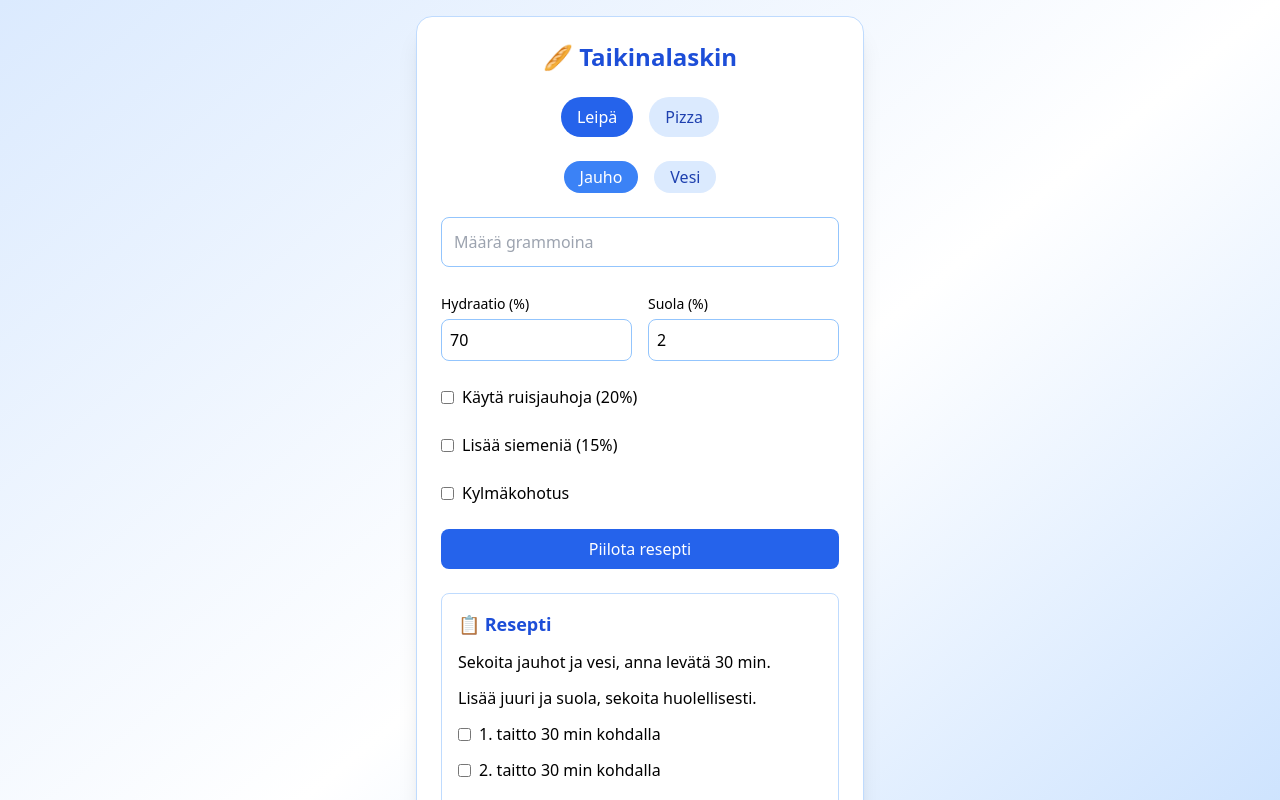
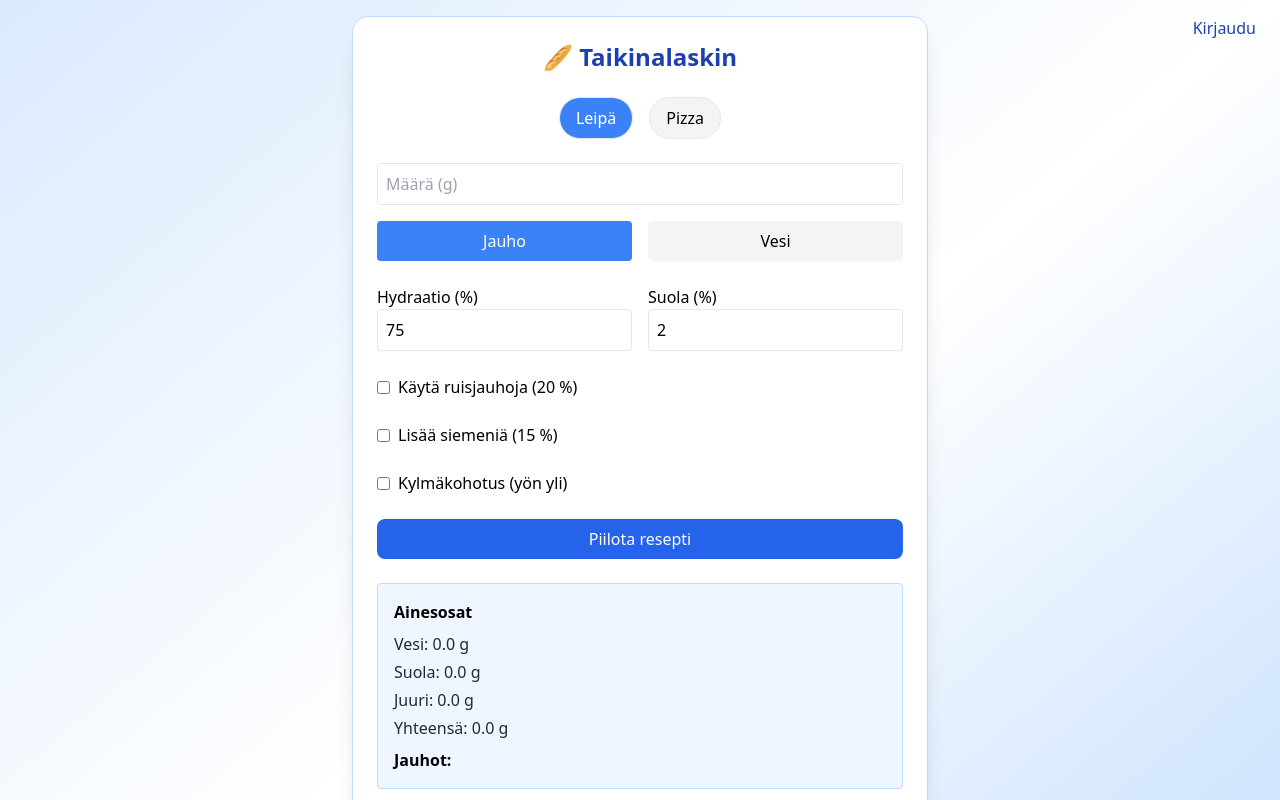
Before and after one commit to VilleJLehtola/Dough-calculator, a React (Vite) app: page / in a window 1280 px wide. Both pictures are taken after a click on the button "Näytä resepti". Shown: the top 800 px of the page. Built offline with nearby package versions, Linux system fonts and the light colour scheme.

Commit message:
Loginbutton

```diff
--- a/src/App.jsx
+++ b/src/App.jsx
@@ -1,40 +1,56 @@
 import React, { useState } from "react";
-import "./index.css"; // Use your main CSS file
+import "./index.css";
 
 export default function App() {
   const [inputGrams, setInputGrams] = useState("");
   const [inputType, setInputType] = useState("jauho");
-  const [hydration, setHydration] = useState(70);
+  const [hydration, setHydration] = useState(75);
   const [saltPct, setSaltPct] = useState(2);
   const [mode, setMode] = useState("leipa");
   const [showRecipe, setShowRecipe] = useState(false);
-  const [coldFermentation, setColdFermentation] = useState(false);
+  const [foldsDone, setFoldsDone] = useState(0);
   const [useRye, setUseRye] = useState(false);
-  const [addSeeds, setAddSeeds] = useState(false);
-  const [addOil, setAddOil] = useState(false);
-  const [foldsDone, setFoldsDone] = useState(0);
+  const [useSeeds, setUseSeeds] = useState(false);
+  const [coldFerment, setColdFerment] = useState(false);
+  const [oilPct, setOilPct] = useState(3);
+  const [showLogin, setShowLogin] = useState(false);
+
+  const [loginForm, setLoginForm] = useState({ email: "", password: "" });
 
   const resetAll = () => {
     setInputGrams("");
     setInputType("jauho");
-    setHydration(70);
+    setHydration(75);
     setSaltPct(2);
     setMode("leipa");
     setShowRecipe(false);
-    setColdFermentation(false);
+    setFoldsDone(0);
     setUseRye(false);
-    setAddSeeds(false);
-    setAddOil(false);
-    setFoldsDone(0);
+    setUseSeeds(false);
+    setColdFerment(false);
+    setOilPct(3);
   };
 
   const calculate = () => {
     const grams = parseFloat(inputGrams);
-    if (isNaN(grams) || grams <= 0) return null;
+    if (isNaN(grams) || grams <= 0) {
+      return {
+        jauho: 0,
+        vesi: 0,
+        suola: 0,
+        juuri: 0,
+        oljy: 0,
+        yhteensa: 0,
+        jauhotyypit: {},
+        seeds: 0,
+      };
+    }
 
     const h = hydration / 100;
     const s = saltPct / 100;
-    let jauho, vesi, suola, juuri, oljy = 0, seeds = 0;
+    const oil = oilPct / 100;
+
+    let jauho, vesi;
 
     if (inputType === "jauho") {
       jauho = grams;
@@ -44,192 +60,272 @@ export default function App() {
       jauho = vesi / h;
     }
 
-    suola = jauho * s;
-    juuri = jauho * 0.2;
-    if (addOil && mode === "pizza") oljy = jauho * 0.03;
-    if (addSeeds && mode === "leipa") seeds = jauho * 0.15;
+    const suola = jauho * s;
+    const juuri = jauho * 0.2;
+    const oljy = mode === "pizza" ? jauho * oil : 0;
+    const seeds = useSeeds ? jauho * 0.15 : 0;
+
     const yhteensa = jauho + vesi + suola + juuri + oljy + seeds;
 
-    const jauhotyypit =
-      mode === "pizza"
-        ? {
+    let jauhotyypit = {};
+    if (mode === "pizza") {
+      jauhotyypit = {
         "00-jauho": jauho * (1000 / 1070),
         puolikarkea: jauho * (70 / 1070),
-          }
-        : useRye
-        ? {
+      };
+    } else if (useRye) {
+      jauhotyypit = {
+        puolikarkea: jauho * 0.8,
         ruis: jauho * 0.2,
-            puolikarkea: jauho * 0.65,
-            täysjyvä: jauho * 0.15,
-          }
-        : {
+      };
+    } else {
+      jauhotyypit = {
         puolikarkea: jauho * (500 / 620),
         täysjyvä: jauho * (120 / 620),
       };
+    }
 
-    return { jauho, vesi, suola, juuri, oljy, seeds, yhteensa, jauhotyypit };
+    return { jauho, vesi, suola, juuri, oljy, yhteensa, jauhotyypit, seeds };
   };
 
   const result = calculate();
 
+  const foldTimes = [30, 30, 45, 60];
+  const reseptiSteps = [
+    {
+      id: 1,
+      text: "Sekoita jauhot ja vesi, anna levätä 30 minuuttia.",
+    },
+    {
+      id: 2,
+      text: "Lisää juuri ja suola, sekoita tasaiseksi taikinaksi.",
+    },
+    {
+      id: 3,
+      text: `Taita taikinaa ${foldTimes.length} kertaa: ${foldTimes.join("min, ")}min välein.`,
+    },
+    useSeeds && {
+      id: 4,
+      text: "Lisää siemenet ennen viimeistä taittoa.",
+    },
+    coldFerment && {
+      id: 5,
+      text: "Kohota taikinaa jääkaapissa yön yli.",
+    },
+    {
+      id: 6,
+      text: "Muotoile ja paista uunissa 230 °C.",
+    },
+  ].filter(Boolean);
+
   return (
-    <div className="min-h-screen flex items-center justify-center bg-gradient-to-br from-blue-100 via-white to-blue-200 p-4 transition-all">
-      <div className="bg-white p-6 rounded-2xl shadow-xl w-full max-w-md border border-blue-200 space-y-6 transition-all duration-500">
-        <h1 className="text-2xl font-bold text-center text-blue-700">🥖 Taikinalaskin</h1>
+    <div className="min-h-screen bg-gradient-to-br from-blue-100 via-white to-blue-200 flex items-start justify-center p-4">
+      <div className="absolute top-4 right-6">
+        <button
+          onClick={() => setShowLogin(prev => !prev)}
+          className="text-blue-800 hover:underline"
+        >
+          {showLogin ? "Sulje" : "Kirjaudu"}
+        </button>
+        {showLogin && (
+          <div className="bg-white p-4 rounded shadow-md mt-2 w-64 border border-blue-200">
+            <input
+              type="email"
+              placeholder="Sähköposti"
+              className="w-full p-2 mb-2 border rounded"
+              value={loginForm.email}
+              onChange={e =>
+                setLoginForm({ ...loginForm, email: e.target.value })
+              }
+            />
+            <input
+              type="password"
+              placeholder="Salasana"
+              className="w-full p-2 mb-2 border rounded"
+              value={loginForm.password}
+              onChange={e =>
+                setLoginForm({ ...loginForm, password: e.target.value })
+              }
+            />
+            <button className="bg-blue-600 text-white py-2 px-4 rounded w-full">
+              Kirjaudu
+            </button>
+          </div>
+        )}
+      </div>
 
+      <div className="bg-white p-6 rounded-2xl shadow-xl max-w-xl w-full space-y-6 border border-blue-200 transition-all duration-500">
+        <h1 className="text-2xl font-bold text-center text-blue-800">
+          🥖 Taikinalaskin
+        </h1>
+
+        {/* Mode and Input */}
         <div className="flex justify-center gap-4">
           <button
+            className={`px-4 py-2 rounded-full border ${
+              mode === "leipa" ? "bg-blue-500 text-white" : "bg-gray-100"
+            }`}
             onClick={() => setMode("leipa")}
-            className={`px-4 py-2 rounded-full ${
-              mode === "leipa" ? "bg-blue-600 text-white" : "bg-blue-100 text-blue-800"
-            }`}
           >
             Leipä
           </button>
           <button
+            className={`px-4 py-2 rounded-full border ${
+              mode === "pizza" ? "bg-blue-500 text-white" : "bg-gray-100"
+            }`}
             onClick={() => setMode("pizza")}
-            className={`px-4 py-2 rounded-full ${
-              mode === "pizza" ? "bg-blue-600 text-white" : "bg-blue-100 text-blue-800"
-            }`}
           >
             Pizza
           </button>
         </div>
 
-        <div className="flex justify-center gap-4">
+        <div className="grid grid-cols-2 gap-4">
+          <input
+            type="number"
+            min={0}
+            value={inputGrams}
+            onChange={e => setInputGrams(e.target.value)}
+            placeholder="Määrä (g)"
+            className="w-full p-2 border rounded col-span-2"
+          />
           <button
             onClick={() => setInputType("jauho")}
-            className={`px-4 py-1 rounded-full ${
-              inputType === "jauho" ? "bg-blue-500 text-white" : "bg-blue-100 text-blue-800"
+            className={`p-2 rounded ${
+              inputType === "jauho" ? "bg-blue-500 text-white" : "bg-gray-100"
             }`}
           >
             Jauho
           </button>
           <button
             onClick={() => setInputType("vesi")}
-            className={`px-4 py-1 rounded-full ${
-              inputType === "vesi" ? "bg-blue-500 text-white" : "bg-blue-100 text-blue-800"
+            className={`p-2 rounded ${
+              inputType === "vesi" ? "bg-blue-500 text-white" : "bg-gray-100"
             }`}
           >
             Vesi
           </button>
         </div>
 
+        <div className="grid grid-cols-2 gap-4">
+          <div>
+            <label>Hydraatio (%)</label>
             <input
               type="number"
-          value={inputGrams}
-          onChange={e => setInputGrams(e.target.value)}
-          placeholder="Määrä grammoina"
-          className="w-full p-3 border border-blue-300 rounded-lg"
-        />
-
-        <div className="grid grid-cols-2 gap-4">
-          <div>
-            <label className="text-sm font-medium">Hydraatio (%)</label>
-            <input
-              type="number"
+              min={55}
               value={hydration}
-              min={55}
               onChange={e => setHydration(e.target.value)}
-              className="w-full p-2 mt-1 border border-blue-300 rounded-lg"
+              className="w-full p-2 border rounded"
             />
           </div>
           <div>
-            <label className="text-sm font-medium">Suola (%)</label>
+            <label>Suola (%)</label>
             <input
               type="number"
               value={saltPct}
               onChange={e => setSaltPct(e.target.value)}
-              className="w-full p-2 mt-1 border border-blue-300 rounded-lg"
+              className="w-full p-2 border rounded"
             />
           </div>
         </div>
 
         {mode === "pizza" && (
-          <div className="flex gap-2 items-center">
-            <input type="checkbox" checked={addOil} onChange={e => setAddOil(e.target.checked)} />
-            <label>Lisää öljyä (3%)</label>
+          <div>
+            <label>Öljy (%)</label>
+            <input
+              type="number"
+              value={oilPct}
+              onChange={e => setOilPct(e.target.value)}
+              className="w-full p-2 border rounded"
+            />
           </div>
         )}
 
         {mode === "leipa" && (
           <>
-            <div className="flex gap-2 items-center">
-              <input type="checkbox" checked={useRye} onChange={e => setUseRye(e.target.checked)} />
-              <label>Käytä ruisjauhoja (20%)</label>
-            </div>
-            <div className="flex gap-2 items-center">
-              <input type="checkbox" checked={addSeeds} onChange={e => setAddSeeds(e.target.checked)} />
-              <label>Lisää siemeniä (15%)</label>
-            </div>
+            <label className="flex items-center gap-2">
+              <input
+                type="checkbox"
+                checked={useRye}
+                onChange={e => setUseRye(e.target.checked)}
+              />
+              Käytä ruisjauhoja (20 %)
+            </label>
+            <label className="flex items-center gap-2">
+              <input
+                type="checkbox"
+                checked={useSeeds}
+                onChange={e => setUseSeeds(e.target.checked)}
+              />
+              Lisää siemeniä (15 %)
+            </label>
           </>
         )}
 
-        <div className="flex gap-2 items-center">
-          <input type="checkbox" checked={coldFermentation} onChange={e => setColdFermentation(e.target.checked)} />
-          <label>Kylmäkohotus</label>
-        </div>
+        <label className="flex items-center gap-2">
+          <input
+            type="checkbox"
+            checked={coldFerment}
+            onChange={e => setColdFerment(e.target.checked)}
+          />
+          Kylmäkohotus (yön yli)
+        </label>
 
         <button
-          onClick={() => setShowRecipe(!showRecipe)}
-          className="w-full bg-blue-600 text-white py-2 rounded-lg hover:bg-blue-700"
+          onClick={() => setShowRecipe(prev => !prev)}
+          className="w-full bg-blue-600 text-white py-2 rounded-lg hover:bg-blue-700 transition"
         >
           {showRecipe ? "Piilota resepti" : "Näytä resepti"}
         </button>
 
-        {result && (
-          <div className="bg-blue-50 p-4 rounded-lg border border-blue-200 transition-all">
-            <h2 className="text-lg font-semibold text-blue-700 mb-2">🧂 Ainesosat:</h2>
-            <ul className="space-y-1 text-sm text-gray-700">
-              <li>Jauhot: {result.jauho.toFixed(1)} g</li>
+        {/* Results */}
+        <div className="bg-blue-50 p-4 rounded border border-blue-200">
+          <h2 className="font-bold mb-2">Ainesosat</h2>
+          <ul className="space-y-1 text-gray-800">
             <li>Vesi: {result.vesi.toFixed(1)} g</li>
             <li>Suola: {result.suola.toFixed(1)} g</li>
             <li>Juuri: {result.juuri.toFixed(1)} g</li>
-              {result.oljey > 0 && <li>Öljy: {result.oljey.toFixed(1)} g</li>}
-              {result.seeds > 0 && <li>Siemenet: {result.seeds.toFixed(1)} g</li>}
-              <li><strong>Yhteensä:</strong> {result.yhteensa.toFixed(1)} g</li>
+            {mode === "pizza" && <li>Öljy: {result.oljyu?.toFixed(1)} g</li>}
+            {useSeeds && <li>Siemenet: {result.seeds.toFixed(1)} g</li>}
+            <li>Yhteensä: {result.yhteensa.toFixed(1)} g</li>
           </ul>
-
-            <h3 className="mt-3 font-medium">Jauhotyypit:</h3>
-            <ul className="text-sm">
-              {Object.entries(result.jauhotyypit).map(([type, val]) => (
-                <li key={type}>
-                  {type}: {val.toFixed(1)} g
+          <h3 className="mt-2 font-semibold">Jauhot:</h3>
+          <ul>
+            {Object.entries(result.jauhotyypit).map(([key, val]) => (
+              <li key={key}>
+                {key}: {val.toFixed(1)} g
               </li>
             ))}
           </ul>
         </div>
-        )}
 
+        {/* Recipe */}
         {showRecipe && (
-          <div className="bg-white border border-blue-200 p-4 rounded-lg space-y-3 transition-all">
-            <h2 className="text-lg font-semibold text-blue-700">📋 Resepti</h2>
-            <p>Sekoita jauhot ja vesi, anna levätä 30 min.</p>
-            <p>Lisää juuri ja suola, sekoita huolellisesti.</p>
-            {[30, 30, 45, 60].map((min, idx) => (
-              <div key={idx} className="flex items-center gap-2">
+          <div className="bg-white p-4 border border-blue-300 rounded-lg space-y-3 animate-fade-in">
+            <h2 className="font-bold text-blue-700">📋 Resepti</h2>
+            {reseptiSteps.map((step, idx) => (
+              <div key={idx} className="flex gap-2 items-start">
+                <span>{idx + 1}.</span>
+                <span>{step.text}</span>
+                {step.id === 3 && (
+                  <div className="flex gap-1">
+                    {[1, 2, 3, 4].map(n => (
                       <input
+                        key={n}
                         type="checkbox"
-                  checked={foldsDone >= idx + 1}
+                        checked={foldsDone >= n}
                         onChange={() =>
-                    setFoldsDone(prev => (prev === idx + 1 ? idx : Math.max(idx + 1, prev)))
+                          setFoldsDone(prev =>
+                            prev === n ? n - 1 : Math.max(n, prev)
+                          )
                         }
                       />
-                <span>{idx + 1}. taitto {min} min kohdalla</span>
+                    ))}
+                  </div>
+                )}
               </div>
             ))}
-            {addSeeds && <p>Lisää siemenet ennen viimeistä taittoa.</p>}
-            <p>Muotoile ja kohota {coldFermentation ? "jääkaapissa yön yli" : "huoneenlämmössä"}.</p>
-            <p>Paista 230°C noin 35 minuuttia.</p>
           </div>
         )}
-
-        <button
-          onClick={resetAll}
-          className="w-full bg-gray-200 text-gray-700 py-2 rounded-lg hover:bg-gray-300"
-        >
-          Tyhjennä kaikki
-        </button>
       </div>
     </div>
   );
```
Lines whose indentation alone changed are shown as unchanged.
